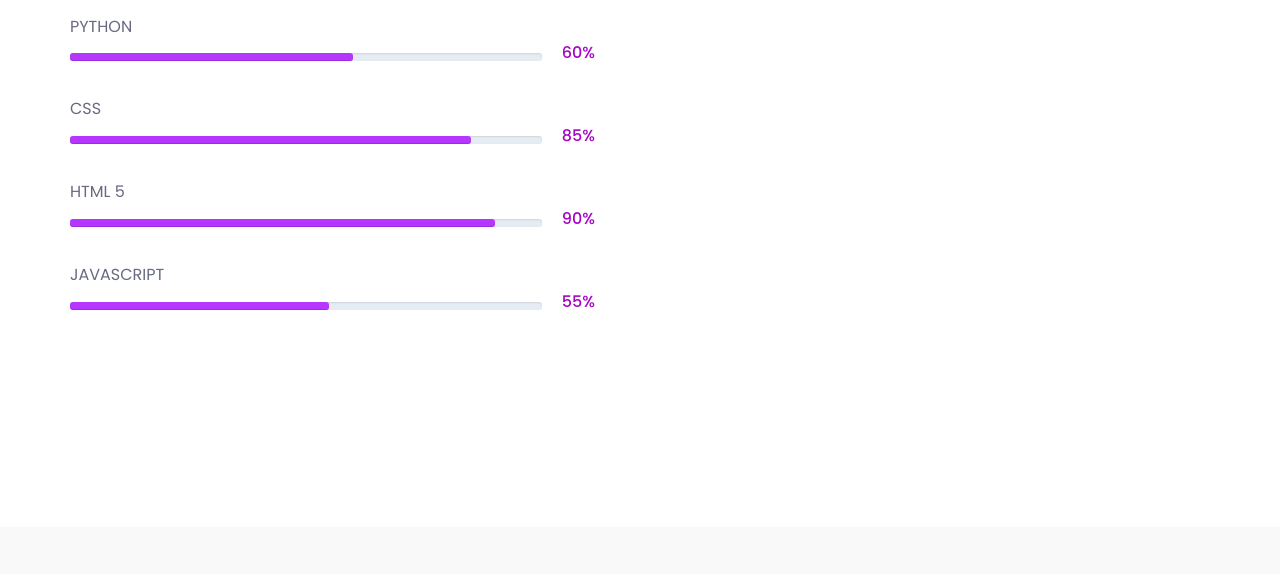
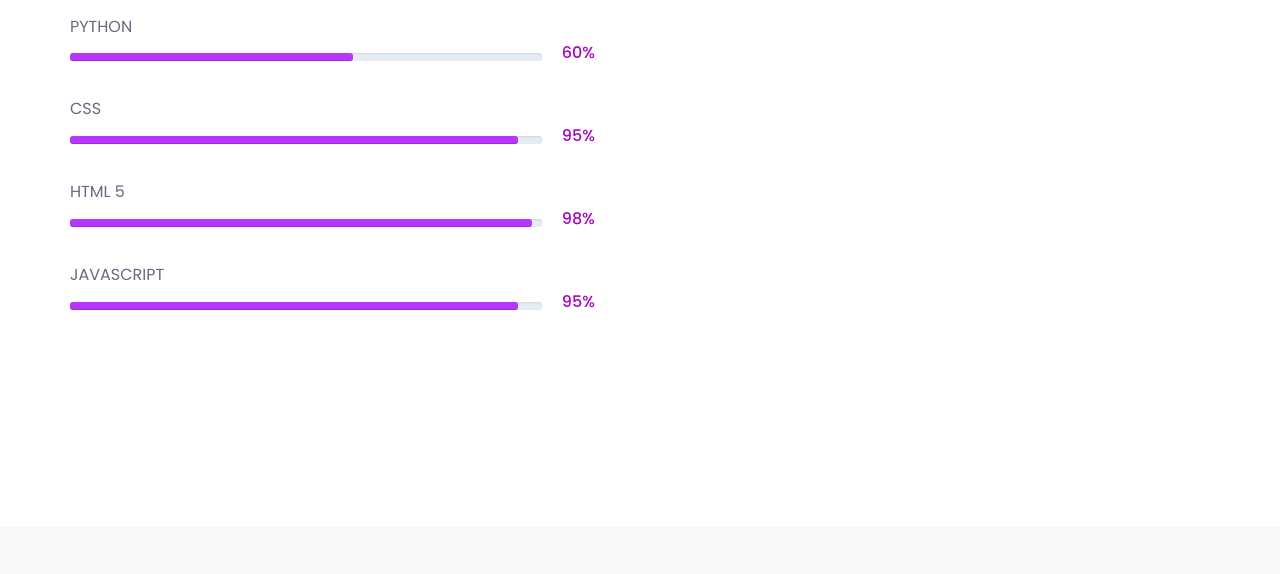
Before and after one commit to Zacar/portfolio-website, a plain HTML site: page index.html in a window 1280 px wide. Shown: the part 2320-2894 px from the top of the page. Drawn offline with nearby package versions, Linux system fonts and the light colour scheme.

Commit message:
CV change,js html css percentage change in skill

```diff
--- a/index.html
+++ b/index.html
@@ -267,33 +267,33 @@
 										<span class="progressText">css </span>
 										<div class="single-progress-txt">
 											<div class="progress ">
-											   <div class="progress-bar" role="progressbar" aria-valuenow="85" aria-valuemin="10" aria-valuemax="100">
+											   <div class="progress-bar" role="progressbar" aria-valuenow="95" aria-valuemin="10" aria-valuemax="100">
 
 											   </div>
 											</div>
-											<h3>85%</h3>
+											<h3>95%</h3>
 										</div>
 									</div><!-- /.barWrapper -->
 									<div class="barWrapper">
 										<span class="progressText">html 5</span>
 										<div class="single-progress-txt">
 											<div class="progress ">
-												<div class="progress-bar" role="progressbar" aria-valuenow="90" aria-valuemin="10" aria-valuemax="100">
+												<div class="progress-bar" role="progressbar" aria-valuenow="98" aria-valuemin="10" aria-valuemax="100">
 
 												</div>
 											</div>
-											<h3>90%</h3>
+											<h3>98%</h3>
 										</div>
 									</div><!-- /.barWrapper -->
 									<div class="barWrapper">
 										<span class="progressText">JavaScript</span>
 										<div class="single-progress-txt">
 											<div class="progress ">
-											   <div class="progress-bar" role="progressbar" aria-valuenow="55" aria-valuemin="10" aria-valuemax="100" >
+											   <div class="progress-bar" role="progressbar" aria-valuenow="95" aria-valuemin="10" aria-valuemax="100" >
 
 											   </div>
 											</div>
-											<h3>55%</h3>
+											<h3>95%</h3>
 										</div>
 									</div><!-- /.barWrapper -->
 							</div>
```
Also changed, not shown: 1 other file.
